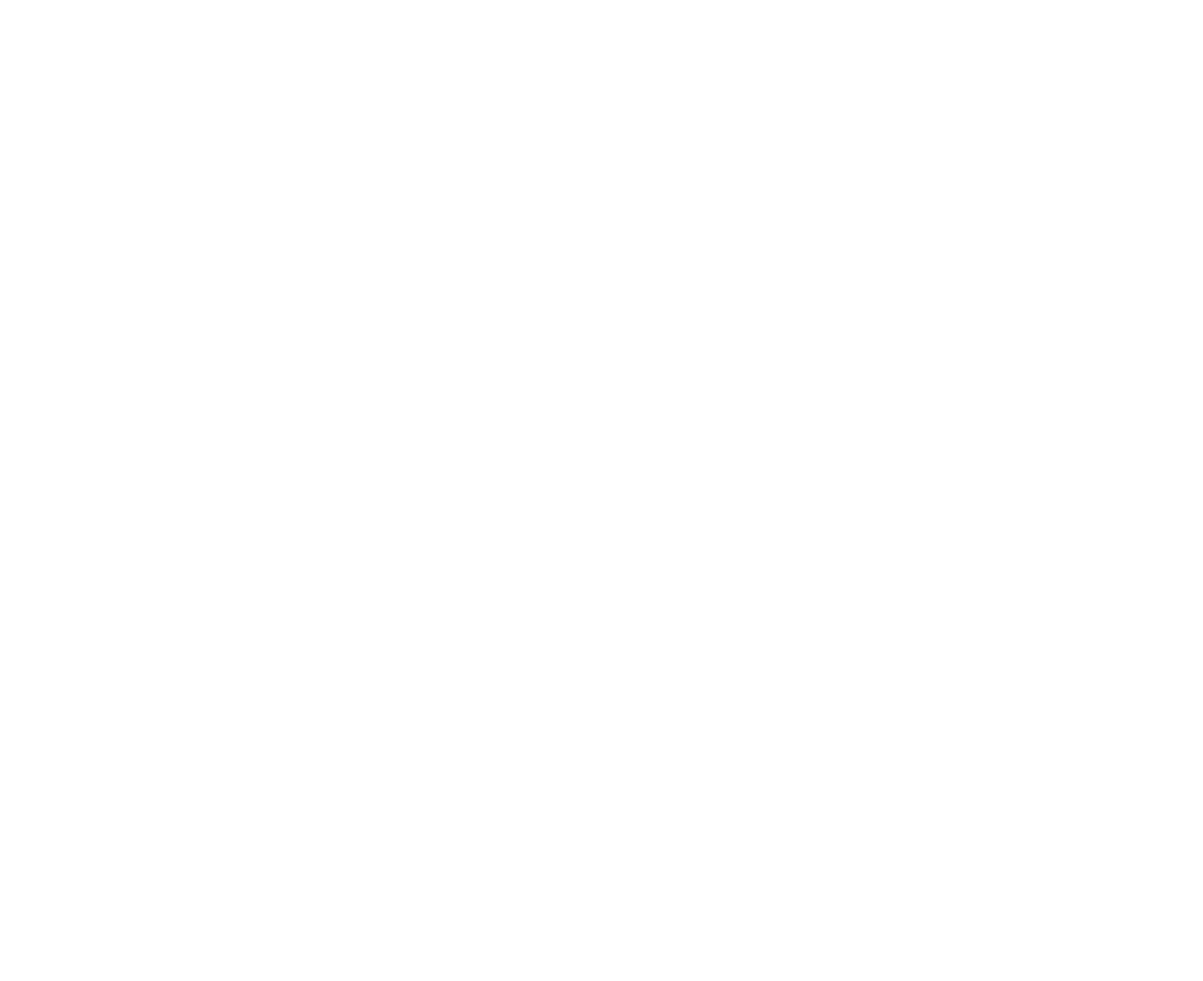
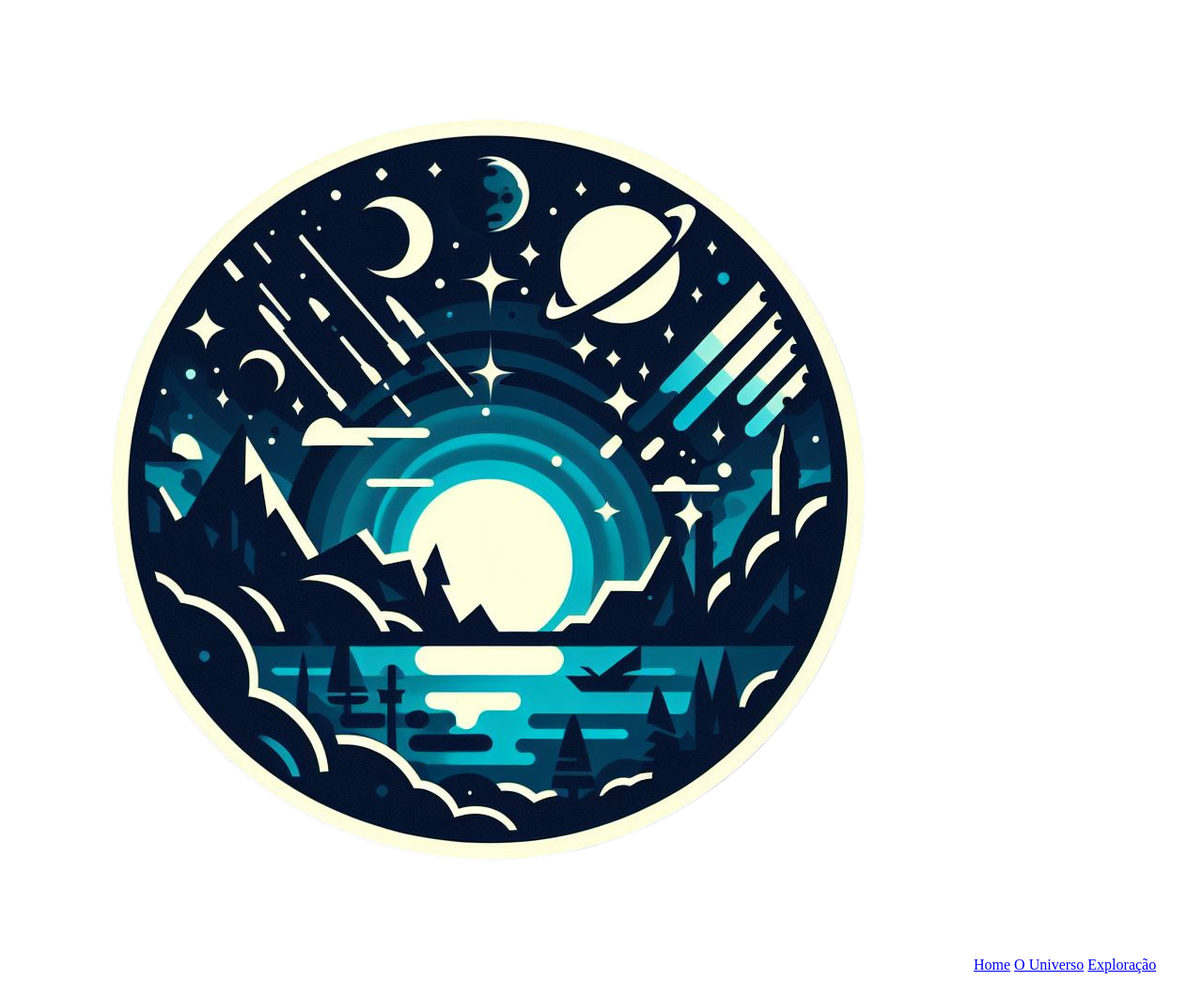
Before and after one commit to Nop-Dev/universe-exploring, a plain HTML site: page index.html in a window 1280 px wide. Shown: the whole page at 94% size. Before the commit the page ends 800 px from the top, so only its background shows below. Drawn offline with Linux system fonts and the light colour scheme; files that its build step writes are made by us from their sources.

Commit message:
feat: :construction: adiciona a base do html no index

```diff
--- a/index.html
+++ b/index.html
@@ -7,6 +7,17 @@
     <title>Explore o Universo</title>
 </head>
 <body>
+    <header>
+        <nav>
+            <img src="src/logo.png" alt="" srcset="">
+            <a href="/" onclick="route()">Home</a>
+            <a href="/universe" onclick="route()">O Universo</a>
+            <a href="/exploration" onclick="route()">Exploração</a>
+        </nav>
+    </header>
 
+    <div id="app"></div>
+
+    <script type="module" src="js/index.js"></script>
 </body>
 </html>
```
